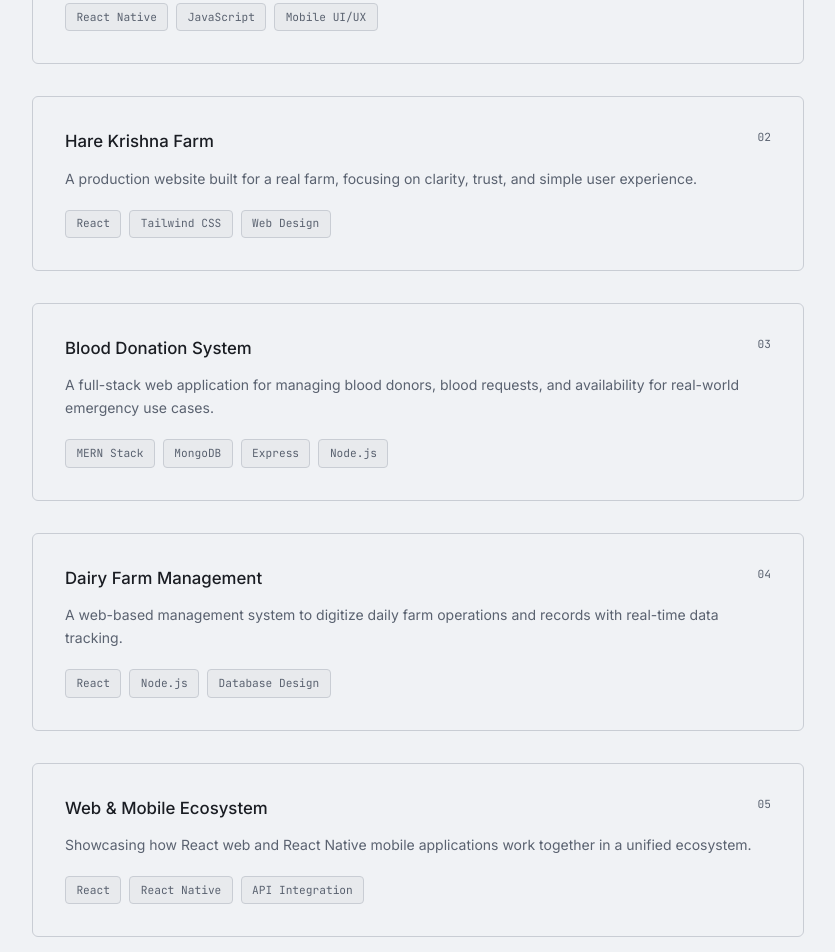
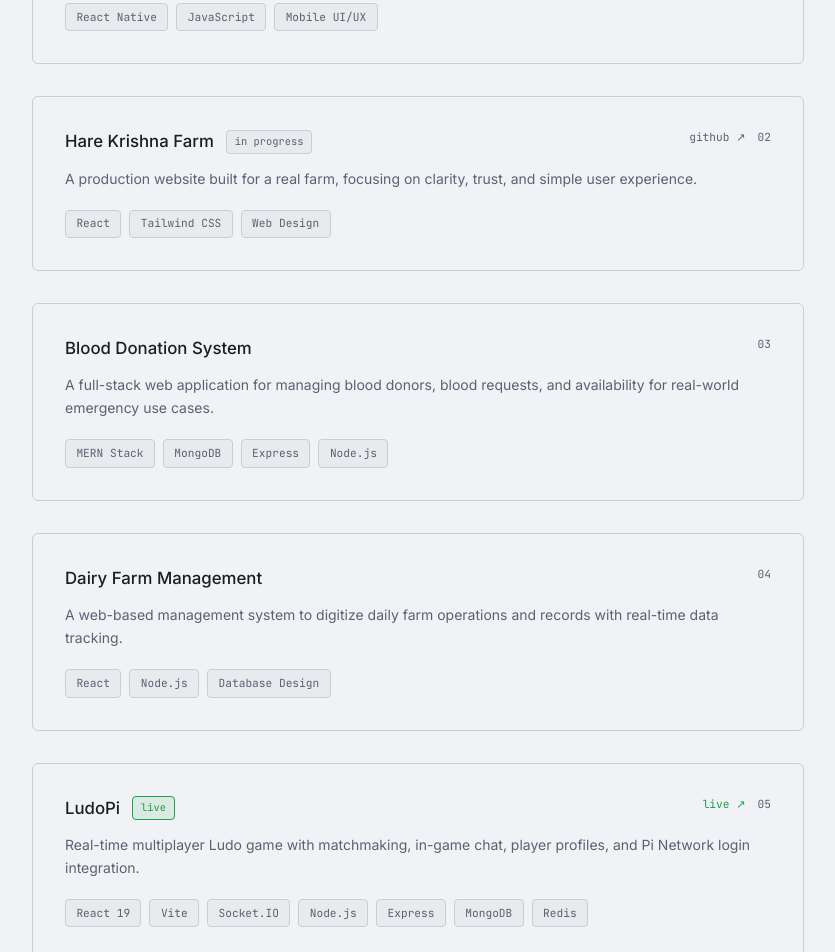
Before and after one commit to sauravnr/sauravnr, a Next.js app: page / in a window 1280 px wide. Shown: the part 2560-3512 px from the top of the page, without its empty margins (222-1057 px from the left). Built offline with nearby package versions, Linux system fonts and the light colour scheme.

Commit message:
update projects: real links, status badges, replace project 5 with LudoPi

```diff
--- a/src/components/sections/Projects.tsx
+++ b/src/components/sections/Projects.tsx
@@ -30,24 +30,41 @@ export function Projects() {
                 onMouseLeave={(e) => e.currentTarget.style.borderColor = 'var(--border)'}
               >
                 <div style={{ display: 'flex', alignItems: 'flex-start', justifyContent: 'space-between', marginBottom: '0.75rem' }}>
-                  <h3 className="font-medium text-[var(--text)]" style={{ fontSize: '1.05rem' }}>
-                    {project.title}
-                  </h3>
+                  <div style={{ display: 'flex', alignItems: 'center', gap: '0.75rem', flexWrap: 'wrap' }}>
+                    <h3 className="font-medium text-[var(--text)]" style={{ fontSize: '1.05rem' }}>
+                      {project.title}
+                    </h3>
+                    {project.status === 'live' && (
+                      <span className="font-mono" style={{ fontSize: '0.65rem', padding: '0.2rem 0.5rem', backgroundColor: 'var(--accent-muted)', border: '1px solid var(--accent)', borderRadius: '4px', color: 'var(--accent)' }}>
+                        live
+                      </span>
+                    )}
+                    {project.status === 'in-progress' && (
+                      <span className="font-mono" style={{ fontSize: '0.65rem', padding: '0.2rem 0.5rem', backgroundColor: 'var(--surface)', border: '1px solid var(--border)', borderRadius: '4px', color: 'var(--text-secondary)' }}>
+                        in progress
+                      </span>
+                    )}
+                    {project.status === 'private' && (
+                      <span className="font-mono" style={{ fontSize: '0.65rem', padding: '0.2rem 0.5rem', backgroundColor: 'var(--surface)', border: '1px solid var(--border)', borderRadius: '4px', color: 'var(--text-secondary)' }}>
+                        private
+                      </span>
+                    )}
+                  </div>
                   <div style={{ display: 'flex', alignItems: 'center', gap: '0.75rem', flexShrink: 0, marginLeft: '1rem' }}>
-                    {project.github !== '#' && (
+                    {project.github && (
                       <a href={project.github} target="_blank" rel="noopener noreferrer"
                         className="font-mono hover:text-[var(--accent)] transition-colors"
                         style={{ fontSize: '0.7rem', color: 'var(--text-secondary)', textDecoration: 'none' }}
                       >
-                        github
+                        github ↗
                       </a>
                     )}
-                    {project.demo !== '#' && (
+                    {project.demo && (
                       <a href={project.demo} target="_blank" rel="noopener noreferrer"
                         className="font-mono hover:text-[var(--accent)] transition-colors"
-                        style={{ fontSize: '0.7rem', color: 'var(--text-secondary)', textDecoration: 'none' }}
+                        style={{ fontSize: '0.7rem', color: 'var(--accent)', textDecoration: 'none' }}
                       >
-                        live
+                        live ↗
                       </a>
                     )}
                     <span className="font-mono" style={{ fontSize: '0.7rem', color: 'var(--text-secondary)' }}>
--- a/src/lib/constants.ts
+++ b/src/lib/constants.ts
@@ -6,10 +6,10 @@ export const PROJECTS = [
     description:
       "A React Native mobile application that helps users track IPO listings, details, and updates with a clean and intuitive UI.",
     technologies: ["React Native", "JavaScript", "Mobile UI/UX"],
-    image: "/projects/ipo-app.svg",
-    github: "#",
-    demo: "#",
-    color: "from-cyan-500 to-blue-600",
+    image: "",
+    github: "https://github.com/sauravnr/my-ipo-app",
+    demo: "",
+    status: "private",
   },
   {
     id: 2,
@@ -17,10 +17,10 @@ export const PROJECTS = [
     description:
       "A production website built for a real farm, focusing on clarity, trust, and simple user experience.",
     technologies: ["React", "Tailwind CSS", "Web Design"],
-    image: "/projects/farm-website.svg",
-    github: "#",
-    demo: "#",
-    color: "from-green-500 to-emerald-600",
+    image: "",
+    github: "https://github.com/sauravnr/harekrishnakrishi",
+    demo: "",
+    status: "in-progress",
   },
   {
     id: 3,
@@ -28,10 +28,10 @@ export const PROJECTS = [
     description:
       "A full-stack web application for managing blood donors, blood requests, and availability for real-world emergency use cases.",
     technologies: ["MERN Stack", "MongoDB", "Express", "Node.js"],
-    image: "/projects/blood-donation.svg",
-    github: "#",
-    demo: "#",
-    color: "from-red-500 to-rose-600",
+    image: "",
+    github: "",
+    demo: "",
+    status: "screenshot",
   },
   {
     id: 4,
@@ -39,21 +39,21 @@ export const PROJECTS = [
     description:
       "A web-based management system to digitize daily farm operations and records with real-time data tracking.",
     technologies: ["React", "Node.js", "Database Design"],
-    image: "/projects/dairy-farm.svg",
-    github: "#",
-    demo: "#",
-    color: "from-amber-500 to-orange-600",
+    image: "",
+    github: "",
+    demo: "",
+    status: "screenshot",
   },
   {
     id: 5,
-    title: "Web & Mobile Ecosystem",
+    title: "LudoPi",
     description:
-      "Showcasing how React web and React Native mobile applications work together in a unified ecosystem.",
-    technologies: ["React", "React Native", "API Integration"],
-    image: "/projects/ecosystem.svg",
-    github: "#",
-    demo: "#",
-    color: "from-purple-500 to-pink-600",
+      "Real-time multiplayer Ludo game with matchmaking, in-game chat, player profiles, and Pi Network login integration.",
+    technologies: ["React 19", "Vite", "Socket.IO", "Node.js", "Express", "MongoDB", "Redis"],
+    image: "",
+    github: "",
+    demo: "https://ludopi.fun",
+    status: "live",
   },
 ];
 
```
